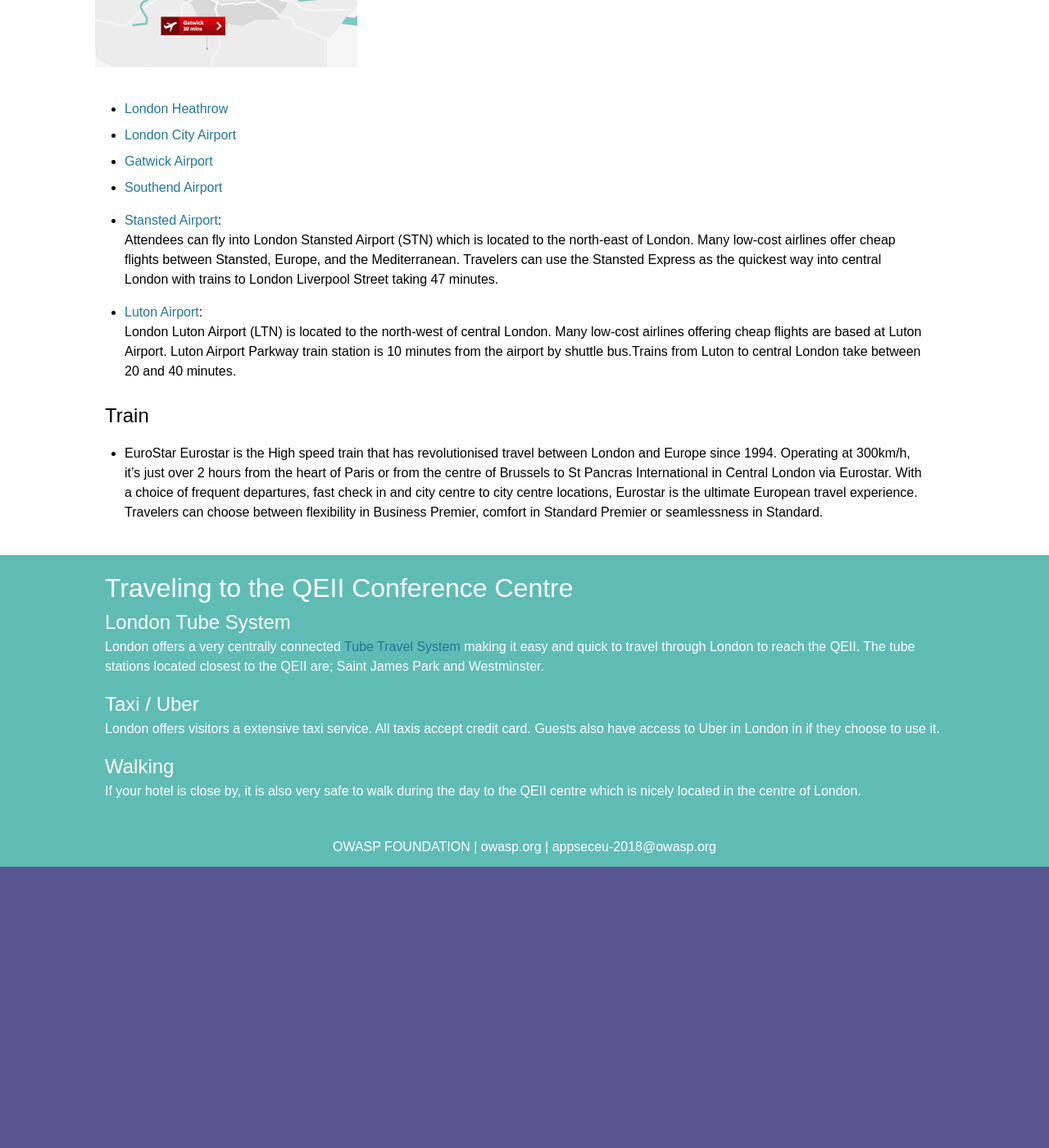
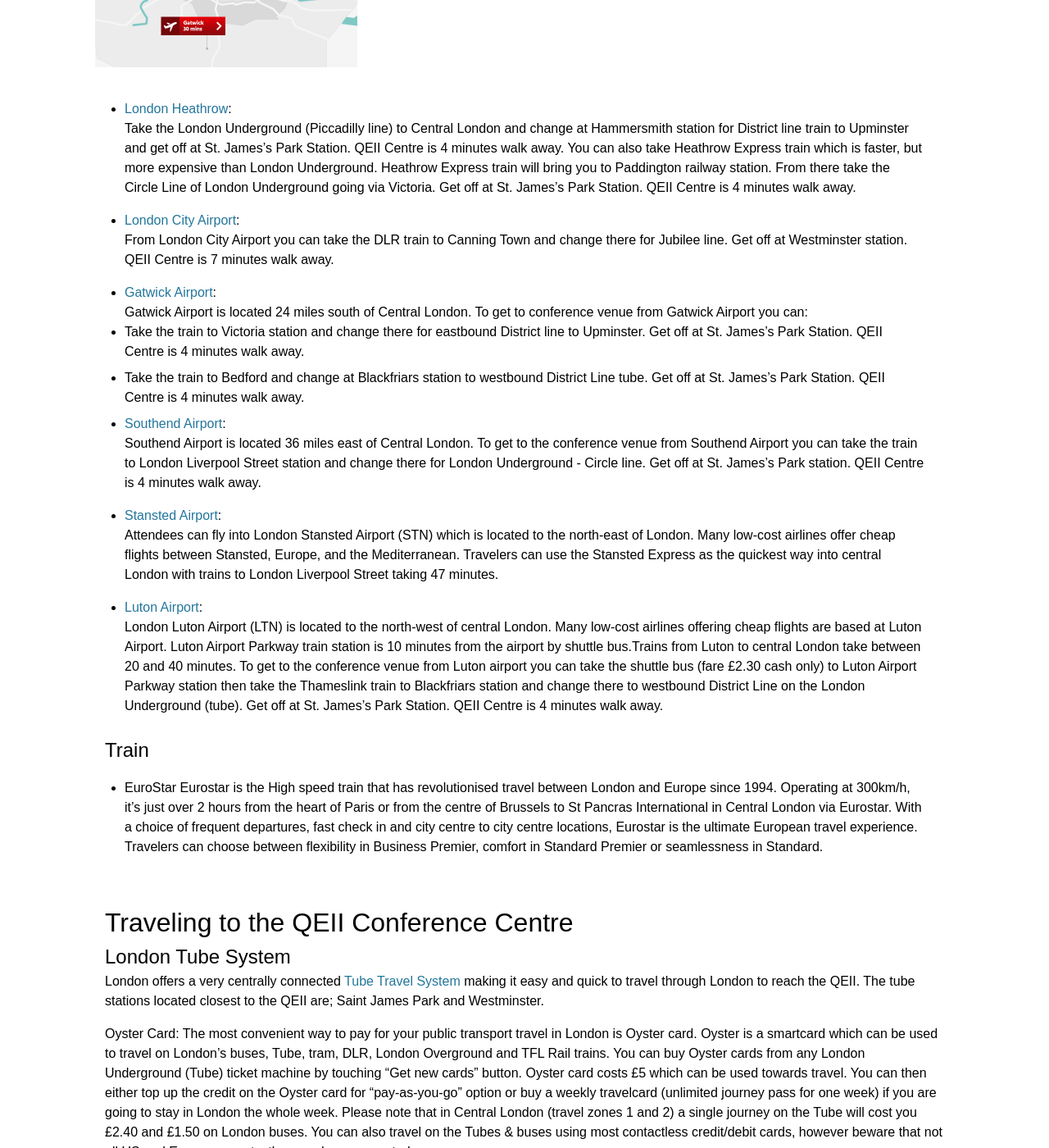
Before and after one commit to OWASP/AppSecEurope2018, a Jekyll site: the page built from london/how-to-get-there.md, in a window 1280 px wide and 1400 px high, scrolled down 657 px. Shown: the whole window at 82% size. Built offline with Jekyll 4.4.1, drawn with Linux system fonts in a browser that asks for light colours; some web fonts are replaced; before the commit the page ends 1714 px from its top, so only the background shows below that; some of the changed text lies outside the part shown.

Commit message:
Travel information update

```diff
--- a/london/how-to-get-there.md
+++ b/london/how-to-get-there.md
@@ -17,16 +17,27 @@
 
 <img src="../assets/images/airports.jpg" style="width: 20em; margin-left: -0.75em;">
 
-* [London Heathrow](https://www.heathrow.com/)
-* [London City Airport](https://www.londoncityairport.com/)
-* [Gatwick Airport](https://www.gatwickairport.com/)
-* [Southend Airport](https://southendairport.com/)
+* [London Heathrow](https://www.heathrow.com/): <br>
+Take the London Underground (Piccadilly line) to Central London and change at Hammersmith station for District line train to Upminster and get off at St. James's Park Station. QEII Centre is 4 minutes walk away.
+You can also take Heathrow Express train which is faster, but more expensive than London Underground. Heathrow Express train will bring you to Paddington railway station. From there take the Circle Line of London Underground going via Victoria. Get off at St. James's Park Station. QEII Centre is 4 minutes walk away.
+
+* [London City Airport](https://www.londoncityairport.com/): <br>
+From London City Airport you can take the DLR train to Canning Town and change there for Jubilee line. Get off at Westminster station. QEII Centre is 7 minutes walk away.
+
+* [Gatwick Airport](https://www.gatwickairport.com/): <br>
+Gatwick Airport is located 24 miles south of Central London. To get to conference venue from Gatwick Airport you can:
+1. Take the train to Victoria station and change there for eastbound District line to Upminster. Get off at St. James's Park Station. QEII Centre is 4 minutes walk away.
+2. Take the train to Bedford and change at Blackfriars station to westbound District Line tube. Get off at St. James's Park Station. QEII Centre is 4 minutes walk away.
+
+* [Southend Airport](https://southendairport.com/): <br>
+Southend Airport is located 36 miles east of Central London. To get to the conference venue from Southend Airport you can take the train to London Liverpool Street station and change there for London Underground - Circle line. Get off at St. James's Park station. QEII Centre is 4 minutes walk away.
 
 * [Stansted Airport](http://www.stanstedairport.com): <br>
 Attendees can fly into London Stansted Airport (STN) which is located to the north-east of London.  Many low-cost airlines offer cheap flights between Stansted, Europe, and the Mediterranean.  Travelers can use the Stansted Express as the quickest way into central London with trains to London Liverpool Street taking 47 minutes.
 
 * [Luton Airport](https://www.london-luton.co.uk/):<br>
 London Luton Airport (LTN) is located to the north-west of central London. Many low-cost airlines offering cheap flights are based at Luton Airport. Luton Airport Parkway train station is 10 minutes from the airport by shuttle bus.Trains from Luton to central London take between 20 and 40 minutes.
+To get to the conference venue from Luton airport you can take the shuttle bus (fare £2.30 cash only) to  Luton Airport Parkway station then take the Thameslink train to Blackfriars station and change there to westbound District Line on the London Underground (tube). Get off at St. James's Park Station. QEII Centre is 4 minutes walk away.
 
 ### Train
 
@@ -35,12 +46,14 @@
 
 </section>
 
-<section class="inverse" markdown="1">
+<section markdown="1">
 ## Traveling to the QEII Conference Centre
 
 ### London Tube System
 
 London offers a very centrally connected [Tube Travel System](https://tfl.gov.uk/) making it easy and quick to travel through London to reach the QEII.  The tube stations located closest to the QEII are; Saint James Park and Westminster.
+
+Oyster Card: The most convenient way to pay for your public transport travel in London is Oyster card. Oyster is a smartcard which can be used to travel on London's buses, Tube, tram, DLR, London Overground and TFL Rail trains. You can buy Oyster cards from any London Underground (Tube) ticket machine by touching "Get new cards" button. Oyster card costs £5 which can be used towards travel. You can then either top up the credit on the Oyster card for “pay-as-you-go” option or buy a weekly travelcard (unlimited journey pass for one week) if you are going to stay in London the whole week. Please note that in Central London (travel zones 1 and 2)  a single journey on the Tube will cost you £2.40 and £1.50 on London buses. You can also travel on the Tubes & buses using most contactless credit/debit cards, however beware that not all US and European contactless cards are accepted.
 
 ### Taxi / Uber
 
```
